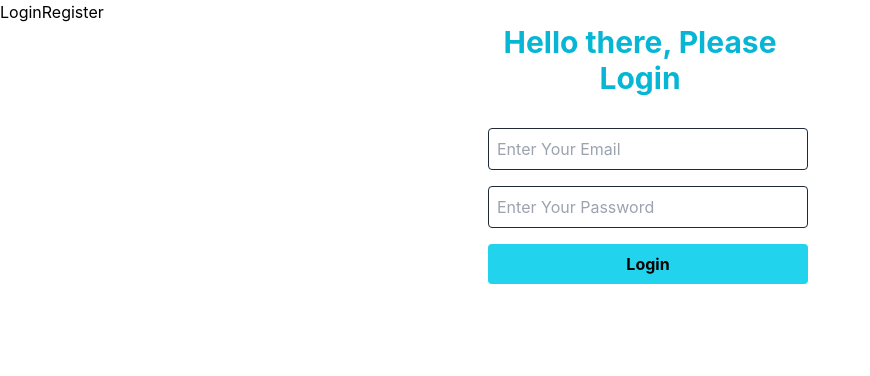
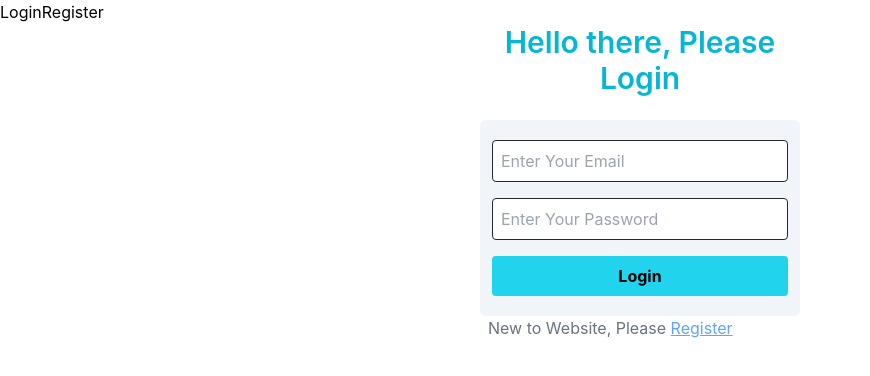
Before and after one commit to Tanvir1407/email-password-auth, a React (Create React App) app: page /login in a window 1280 px wide. Shown: the top 376 px of the page, without its empty margins (0-870 px from the left). Built offline with nearby package versions, Linux system fonts and the light colour scheme.

Commit message:
login functionality succes

```diff
--- a/src/components/Login.js
+++ b/src/components/Login.js
@@ -2,6 +2,7 @@ import React from "react";
 import { createUserWithEmailAndPassword, getAuth } from "firebase/auth";
 import { useState } from "react";
 import app from "../Firebase/firebase.init";
+import { Link } from "react-router-dom";
 
 const auth = getAuth(app);
 
@@ -106,6 +107,7 @@ const Login = () => {
           </button>
         )}
       </form>
+      <p>Already have an Account, Please <Link className='underline text-blue-400' to="/login">Login</Link></p>
       {
           success ? <p className="text-green-400">Form Submit Successfully</p> : ""
       }
--- a/src/components/Register.js
+++ b/src/components/Register.js
@@ -1,14 +1,39 @@
-import React from 'react';
+import { getAuth, signInWithEmailAndPassword } from 'firebase/auth';
+import React, { useState } from 'react';
+import { Link } from 'react-router-dom';
+import app from '../Firebase/firebase.init';
 
+const auth = getAuth(app);
 const Register = () => {
+    const [loginSuccess, setSuccess] = useState(false);
+    const handleSubmit = (e) => {
+        e.preventDefault();
+        setSuccess(false);
+        const form = e.target;
+        const email = form.email.value;
+        const password = form.password.value;
+        signInWithEmailAndPassword(auth, email, password)
+            .then(result => {
+                console.log(result)
+                setSuccess(true);
+            })
+            .catch(error => {
+            console.log(error)
+            })
+        form.reset();
+        setTimeout(() => {
+            setSuccess(false)
+        },3000)
+    }
     return (
         <div className='mx-auto w-80'>
-            <h1 className='text-center mb-6 text-3xl font-bold text-cyan-500'>Hello there, Please Login</h1>
-            <form>
-                <input className='border w-full border-gray-800 p-2 m-2 rounded' placeholder='Enter Your Email' type="email" /> <br />
-                <input className='border w-full border-gray-800 p-2 m-2 rounded' placeholder='Enter Your Password' type="password" /><br />
-                <button className='m-2 px-10 py-2 w-full font-bold rounded bg-cyan-400 hover:bg-cyan-500 duration-500' type="submit">Login</button>
+            <h1 className='text-center mb-6 text-3xl font-semibold text-cyan-500'>Hello there, Please Login</h1>
+            <form onSubmit={handleSubmit} className={`p-3 rounded-md ${loginSuccess ? "bg-green-300": "bg-slate-100"} duration-500`}>
+                <input name="email" className='border w-full border-gray-800 p-2 my-2 rounded' placeholder='Enter Your Email' type="email" /> <br />
+                <input name="password" className='border w-full border-gray-800 p-2 my-2 rounded' placeholder='Enter Your Password' type="password" /><br />
+                <button className='my-2 px-10 py-2 w-full font-bold rounded bg-cyan-400 hover:bg-cyan-500 duration-500' type="submit">Login</button>
             </form>
+            <p className='mx-2 text-gray-500'>New to Website, Please <Link className=' underline text-blue-400' to="/register">Register </Link></p>
         </div>
     );
 };
```
